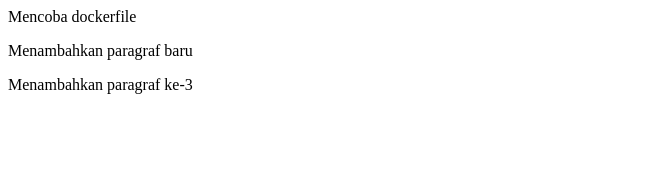
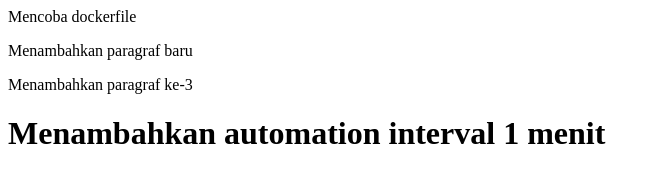
Before and after one commit to Rhae24/nginx-custom, a plain HTML site: page index.html in a window 1280 px wide. Shown: the whole page, without its empty margins (0-660 px from the left). Drawn offline with Linux system fonts and the light colour scheme.

Commit message:
Update index.html

```diff
--- a/index.html
+++ b/index.html
@@ -1,3 +1,4 @@
 <p>Mencoba dockerfile</p>
 <p>Menambahkan paragraf baru</p>
 <p>Menambahkan paragraf ke-3</p>
+<h1> Menambahkan automation interval 1 menit </h1>
```
